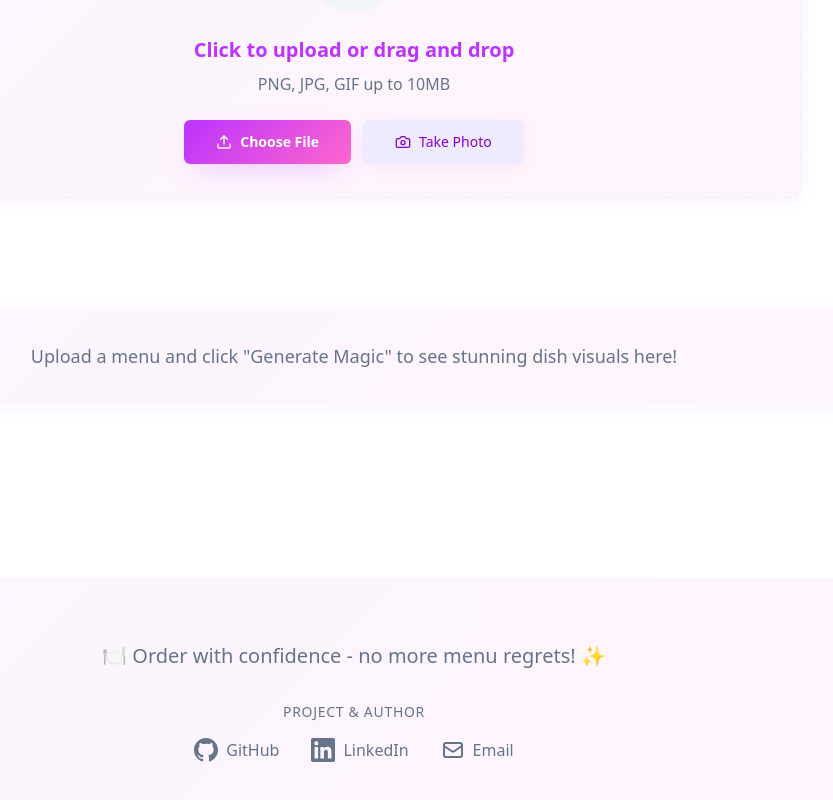
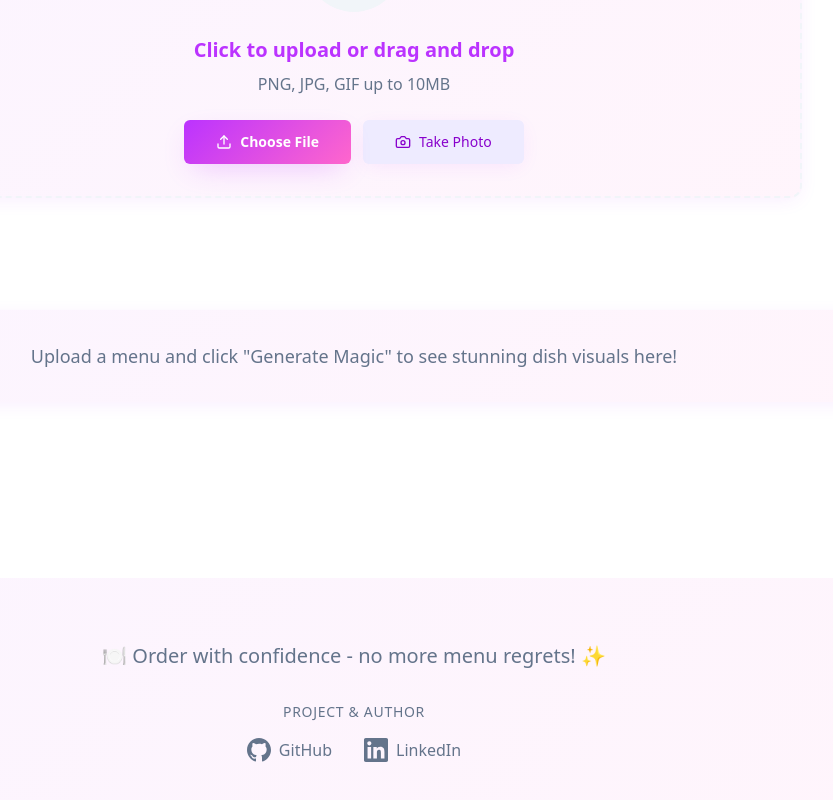
Before and after one commit to vorobushekk/picto-dish-magic, a React (Vite) app: page / in a window 1280 px wide. Shown: the part 802-1602 px from the top of the page, without its empty margins (286-1119 px from the left). Built offline with nearby package versions, Linux system fonts and the light colour scheme.

Commit message:
Update footer links
Removed email link from footer and updated GitHub and LinkedIn URLs.

```diff
--- a/src/pages/Index.tsx
+++ b/src/pages/Index.tsx
@@ -464,18 +464,18 @@ const Index = () => {
               </p>
               <div className="flex justify-center items-center space-x-8">
                 <a
-                  href="https://github.com/yourusername/menu-magic"
+                  href="https://github.com/vorobushekk?tab=repositories"
                   target="_blank"
                   rel="noopener noreferrer"
                   className="group flex items-center space-x-2 text-muted-foreground hover:text-primary transition-colors duration-300"
-                 >
+                >
                   <svg className="h-6 w-6 group-hover:scale-110 transition-transform duration-300" fill="currentColor" viewBox="0 0 24 24">
                       <path d="M12 0C5.374 0 0 5.373 0 12 0 17.302 3.438 21.8 8.207 23.387c.599.111.793-.261.793-.577v-2.234c-3.338.726-4.033-1.416-4.033-1.416-.546-1.387-1.333-1.756-1.333-1.756-1.089-.745.083-.729.083-.729 1.205.084 1.839 1.237 1.839 1.237 1.07 1.834 2.807 1.304 3.492.997.107-.775.418-1.305.762-1.604-2.665-.305-5.467-1.334-5.467-5.931 0-1.311.469-2.381 1.236-3.221-.124-.303-.535-1.524.117-3.176 0 0 1.008-.322 3.301 1.23A11.509 11.509 0 0112 5.803c1.02.005 2.047.138 3.006.404 2.291-1.552 3.297-1.23 3.297-1.23.653 1.653.242 2.874.118 3.176.77.84 1.235 1.911 1.235 3.221 0 4.609-2.807 5.624-5.479 5.921.43.372.823 1.102.823 2.222v3.293c0 .319.192.694.801.576C20.566 21.797 24 17.3 24 12c0-6.627-5.373-12-12-12z"/>
                     </svg>
                     <span className="font-medium">GitHub</span>
                 </a>
                 <a
-                  href="https://linkedin.com/in/yourusername"
+                  href="https://www.linkedin.com/in/vorobeva2go/"
                   target="_blank"
                   rel="noopener noreferrer"
                   className="group flex items-center space-x-2 text-muted-foreground hover:text-primary transition-colors duration-300"
@@ -484,16 +484,6 @@ const Index = () => {
                     <path d="M20.447 20.452h-3.554v-5.569c0-1.328-.027-3.037-1.852-3.037-1.853 0-2.136 1.445-2.136 2.939v5.667H9.351V9h3.414v1.561h.046c.477-.9 1.637-1.85 3.37-1.85 3.601 0 4.267 2.37 4.267 5.455v6.286zM5.337 7.433c-1.144 0-2.063-.926-2.063-2.065 0-1.138.92-2.063 2.063-2.063 1.14 0 2.064.925 2.064 2.063 0 1.139-.925 2.065-2.064 2.065zm1.782 13.019H3.555V9h3.564v11.452zM22.225 0H1.771C.792 0 0 .774 0 1.729v20.542C0 23.227.792 24 1.771 24h20.451C23.2 24 24 23.227 24 22.271V1.729C24 .774 23.2 0 22.222 0h.003z"/>
                   </svg>
                   <span className="font-medium">LinkedIn</span>
-                </a>
-
-                <a
-                  href="mailto:your.email@example.com"
-                  className="group flex items-center space-x-2 text-muted-foreground hover:text-primary transition-colors duration-300"
-                >
-                  <svg className="h-6 w-6 group-hover:scale-110 transition-transform duration-300" fill="none" stroke="currentColor" viewBox="0 0 24 24">
-                    <path strokeLinecap="round" strokeLinejoin="round" strokeWidth={2} d="M3 8l7.89 5.26a2 2 0 002.22 0L21 8M5 19h14a2 2 0 002-2V7a2 2 0 00-2-2H5a2 2 0 00-2 2v10a2 2 0 002 2z" />
-                  </svg>
-                  <span className="font-medium">Email</span>
                 </a>
               </div>
             </div>
```
